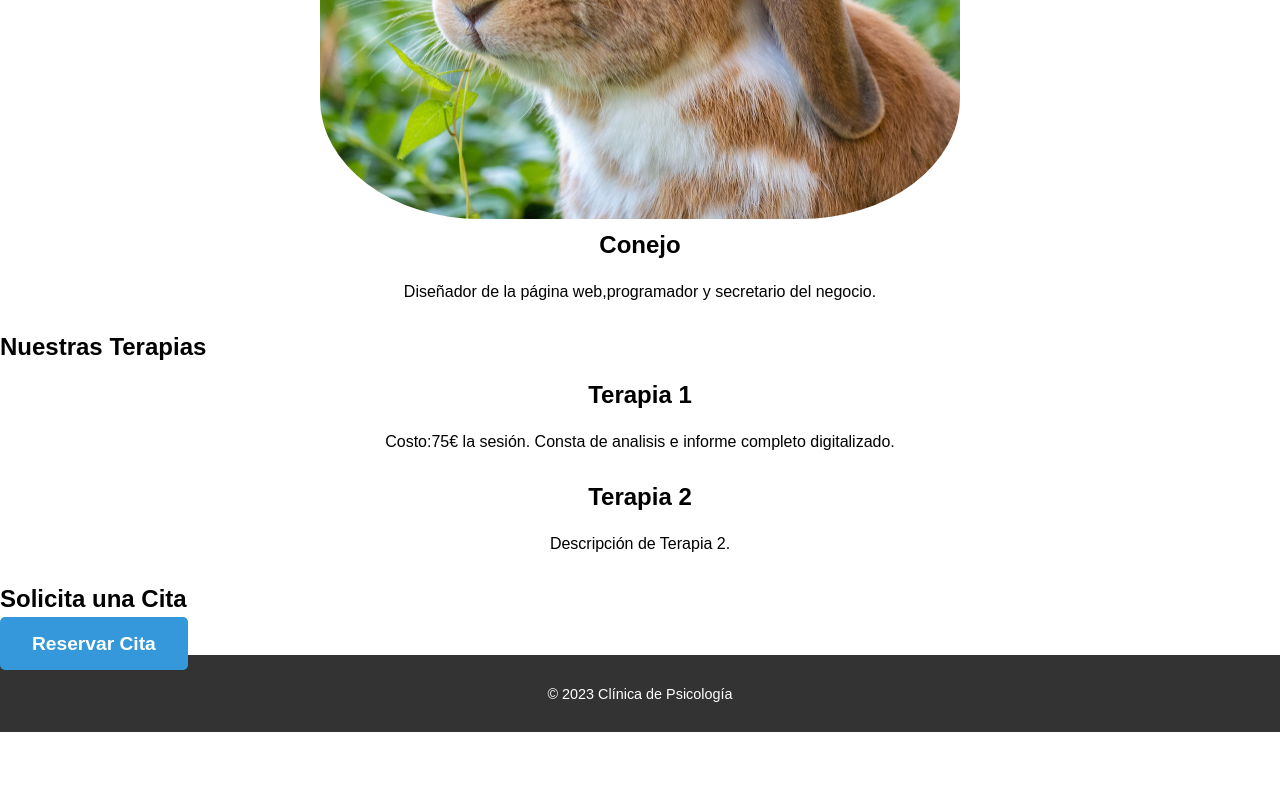
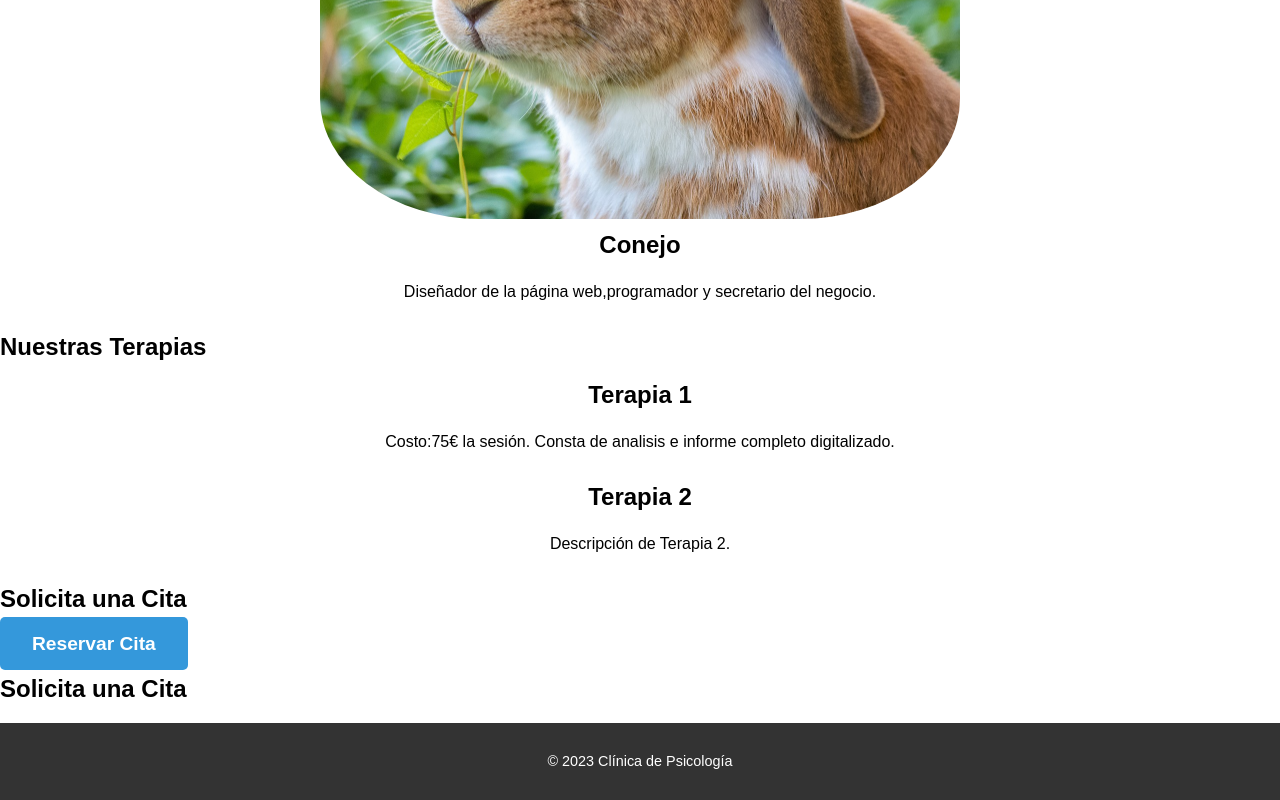
Before and after one commit to marqui10/psicologia_conejo, a plain HTML site: page index.html in a window 1280 px wide. Shown: the part 1140-1940 px from the top of the page. Before the commit the page ends 1872 px from the top, so only its background shows below. Drawn offline with Linux system fonts and the light colour scheme; a script that the page names is missing.

Commit message:
Actualizar index.html

```diff
--- a/index.html
+++ b/index.html
@@ -56,6 +56,10 @@
             <div class="appointment-scheduler">
                 <!-- Agrega un enlace interactivo que lleve a otro sitio para reservar citas -->
                 <a href="https://calendly.com/psicologiaconejo/30min" class="external-appointment-link">Reservar Cita</a>
+
+     <div class="container">
+            <h2 class="section__title">Solicita una Cita</h2>
+            <div class="appointment-scheduler">
             </div>
         </div>
     </section>
```
